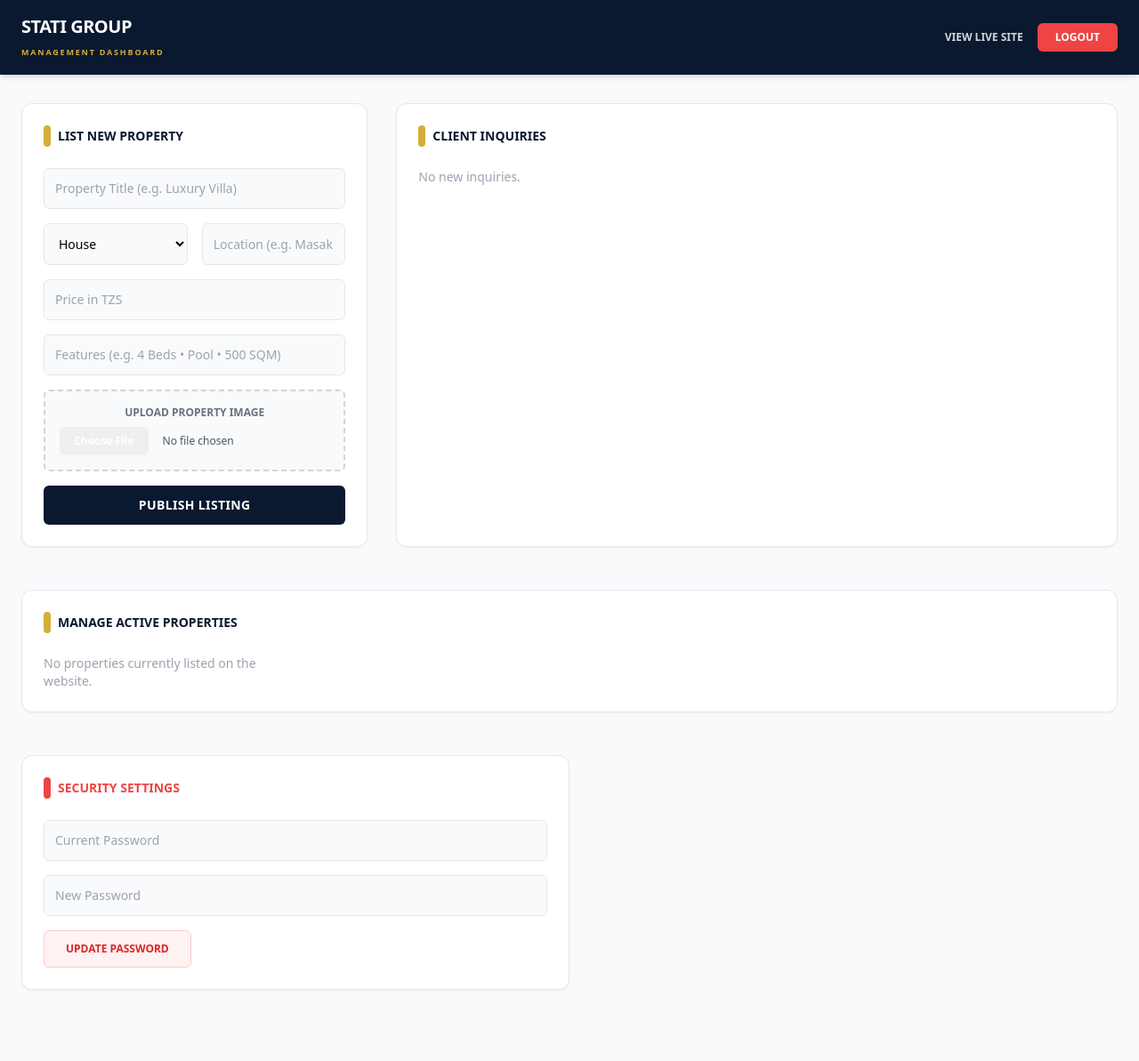
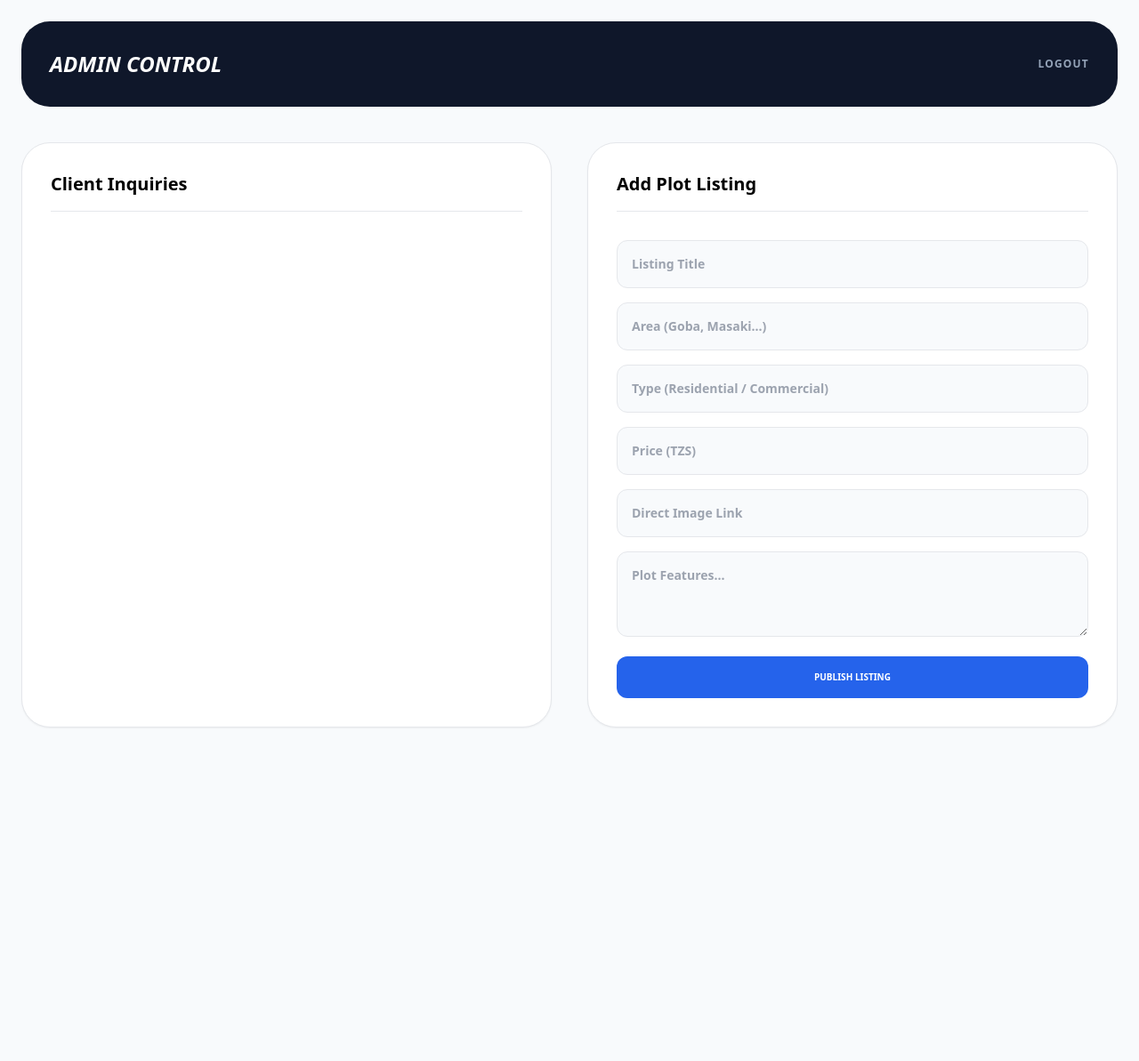
Before and after one commit to ngamilagaboniface-beep/Stati_Group, a Flask app: page /admin in a window 1280 px wide. Shown: the whole page at 89% size. After the commit the page ends 818 px from the top, so only its background shows below. Run offline with Flask 3, Linux system fonts and the light colour scheme; a user stored in the database is signed in; some libraries are stand-ins or nearby versions.

Commit message:
Update admin.html

```diff
--- a/templates/admin.html
+++ b/templates/admin.html
@@ -2,122 +2,49 @@
 <html lang="en">
 <head>
     <meta charset="UTF-8">
-    <title>Management Dashboard | Stati Group</title>
+    <title>Stati Admin Dashboard</title>
     <script src="https://cdn.tailwindcss.com"></script>
-    <style>
-        .bg-stati-blue { background-color: #0A192F; }
-        .text-stati-blue { color: #0A192F; }
-        .bg-stati-gold { background-color: #D4AF37; }
-        .text-stati-gold { color: #D4AF37; }
-    </style>
 </head>
-<body class="bg-gray-50 font-sans pb-20">
+<body class="bg-slate-50 p-6">
+    <div class="container mx-auto">
+        <div class="flex justify-between items-center mb-10 bg-slate-900 text-white p-8 rounded-[2rem]">
+            <h1 class="text-2xl font-black italic">ADMIN CONTROL</h1>
+            <a href="/logout" class="text-xs font-bold uppercase tracking-widest text-slate-400">Logout</a>
+        </div>
 
-    <header class="bg-stati-blue text-white shadow-md">
-        <div class="container mx-auto px-6 py-4 flex justify-between items-center">
-            <div>
-                <h1 class="font-black text-xl tracking-tight">STATI GROUP</h1>
-                <span class="text-stati-gold text-[9px] font-bold uppercase tracking-[0.2em]">Management Dashboard</span>
-            </div>
-            <div class="flex gap-4 items-center">
-                <a href="/" class="text-xs text-gray-300 hover:text-white uppercase font-bold hidden md:block">View Live Site</a>
-                <a href="/logout" class="bg-red-500 hover:bg-red-600 text-white px-5 py-2 rounded-md text-xs font-bold uppercase transition">Logout</a>
-            </div>
-        </div>
-    </header>
-
-    <div class="container mx-auto px-6 mt-8">
-        {% with messages = get_flashed_messages() %}
-            {% if messages %}
-            <div class="bg-green-100 border-l-4 border-green-500 text-green-700 p-4 rounded mb-8 font-bold text-sm shadow-sm">{{ messages[0] }}</div>
-            {% endif %}
-        {% endwith %}
-
-        <div class="grid grid-cols-1 lg:grid-cols-3 gap-8">
-
-            <div class="lg:col-span-1 bg-white p-6 rounded-xl shadow-sm border border-gray-200 h-fit">
-                <h2 class="text-stati-blue font-black text-sm uppercase mb-6 flex items-center gap-2">
-                    <span class="bg-stati-gold w-2 h-6 rounded-full"></span> List New Property
-                </h2>
-                <form action="/admin/upload" method="POST" enctype="multipart/form-data" class="space-y-4">
-                    <input type="text" name="title" placeholder="Property Title (e.g. Luxury Villa)" required class="w-full p-3 text-sm border border-gray-200 rounded-md bg-gray-50 outline-none focus:border-stati-gold">
-
-                    <div class="grid grid-cols-2 gap-4">
-                        <select name="type" required class="w-full p-3 text-sm border border-gray-200 rounded-md bg-gray-50 outline-none focus:border-stati-gold">
-                            <option value="House">House</option>
-                            <option value="Apartment">Apartment</option>
-                            <option value="Land">Land</option>
-                            <option value="Commercial">Commercial</option>
-                        </select>
-                        <input type="text" name="location" placeholder="Location (e.g. Masaki)" required class="w-full p-3 text-sm border border-gray-200 rounded-md bg-gray-50 outline-none focus:border-stati-gold">
+        <div class="grid grid-cols-1 lg:grid-cols-2 gap-10">
+            <div class="bg-white p-8 rounded-[2rem] shadow-sm border">
+                <h2 class="text-xl font-black mb-8 border-b pb-4">Client Inquiries</h2>
+                <div class="space-y-6">
+                    {% for i in inquiries %}
+                    <div class="p-6 bg-slate-50 rounded-2xl border">
+                        <div class="flex justify-between mb-2">
+                            <span class="font-black text-slate-900 uppercase text-xs">{{ i.customer_name }}</span>
+                            <span class="text-[9px] font-bold text-slate-400">{{ i.timestamp.strftime('%Y-%m-%d') }}</span>
+                        </div>
+                        <p class="text-xs font-bold text-slate-600">📞 {{ i.customer_phone }} | 📧 {{ i.customer_email }}</p>
+                        <div class="mt-4 p-4 bg-white rounded-xl border">
+                            <p class="text-[9px] font-black text-yellow-600 uppercase mb-2">Interested in:</p>
+                            <p class="text-xs font-medium">{{ i.selected_plots }}</p>
+                        </div>
                     </div>
-
-                    <input type="number" name="price" placeholder="Price in TZS" required class="w-full p-3 text-sm border border-gray-200 rounded-md bg-gray-50 outline-none focus:border-stati-gold">
-                    <input type="text" name="features" placeholder="Features (e.g. 4 Beds • Pool • 500 SQM)" class="w-full p-3 text-sm border border-gray-200 rounded-md bg-gray-50 outline-none focus:border-stati-gold">
-
-                    <div class="p-4 border-2 border-dashed border-gray-300 rounded-md bg-gray-50 text-center">
-                        <p class="text-xs font-bold text-gray-500 uppercase mb-2">Upload Property Image</p>
-                        <input type="file" name="file" required class="w-full text-xs text-gray-600 file:mr-4 file:py-2 file:px-4 file:rounded-md file:border-0 file:text-xs file:font-bold file:bg-stati-blue file:text-white hover:file:bg-opacity-90">
-                    </div>
-
-                    <button class="w-full bg-stati-blue text-white font-bold py-3 rounded-md hover:bg-stati-gold transition uppercase tracking-wide text-sm">Publish Listing</button>
-                </form>
-            </div>
-
-            <div class="lg:col-span-2 bg-white p-6 rounded-xl shadow-sm border border-gray-200">
-                <h2 class="text-stati-blue font-black text-sm uppercase mb-6 flex items-center gap-2">
-                    <span class="bg-stati-gold w-2 h-6 rounded-full"></span> Client Inquiries
-                </h2>
-                <div class="space-y-4 max-h-[500px] overflow-y-auto pr-2">
-                    {% for i in inquiries %}
-                    <div class="p-4 border border-gray-100 rounded-lg bg-gray-50">
-                        <div class="flex justify-between items-start mb-2">
-                            <h3 class="font-bold text-stati-blue">{{ i.client_name }} <span class="text-stati-gold ml-2">{{ i.client_phone }}</span></h3>
-                            <span class="text-[10px] text-gray-400 font-bold">{{ i.date_created.strftime('%d %b %Y, %H:%M') }}</span>
-                        </div>
-                        <p class="text-sm text-gray-600 italic">"{{ i.message }}"</p>
-                    </div>
-                    {% else %}
-                    <p class="text-sm text-gray-400">No new inquiries.</p>
                     {% endfor %}
                 </div>
             </div>
-        </div>
 
-        <div class="mt-12 bg-white p-6 rounded-xl shadow-sm border border-gray-200">
-            <h2 class="text-stati-blue font-black text-sm uppercase mb-6 flex items-center gap-2">
-                <span class="bg-stati-gold w-2 h-6 rounded-full"></span> Manage Active Properties
-            </h2>
-            <div class="grid grid-cols-1 md:grid-cols-3 lg:grid-cols-4 gap-6">
-                {% for p in properties %}
-                <div class="border border-gray-100 rounded-lg overflow-hidden relative group">
-                    <img src="{{ p.image_url }}" class="w-full h-40 object-cover">
-                    <span class="absolute top-2 left-2 bg-stati-blue text-white text-[10px] font-bold px-2 py-1 rounded">{{ p.property_type }}</span>
-                    <div class="p-4 bg-gray-50">
-                        <h3 class="font-bold text-sm text-stati-blue truncate">{{ p.title }}</h3>
-                        <p class="text-xs text-gray-500 mb-3">{{ p.location }}</p>
-                        <form action="/admin/delete/{{ p.id }}" method="POST" onsubmit="return confirm('Are you sure you want to permanently delete this listing?');">
-                            <button class="w-full bg-white border border-red-500 text-red-500 hover:bg-red-500 hover:text-white py-2 rounded text-[10px] font-black uppercase transition">Remove Property</button>
-                        </form>
-                    </div>
-                </div>
-                {% else %}
-                <p class="text-sm text-gray-400">No properties currently listed on the website.</p>
-                {% endfor %}
+            <div class="bg-white p-8 rounded-[2rem] shadow-sm border h-fit">
+                <h2 class="text-xl font-black mb-8 border-b pb-4">Add Plot Listing</h2>
+                <form action="/admin/upload" method="POST" class="space-y-4">
+                    <input type="text" name="title" placeholder="Listing Title" required class="w-full p-4 bg-slate-50 border rounded-xl outline-none font-bold text-sm">
+                    <input type="text" name="location" placeholder="Area (Goba, Masaki...)" required class="w-full p-4 bg-slate-50 border rounded-xl outline-none font-bold text-sm">
+                    <input type="text" name="type" placeholder="Type (Residential / Commercial)" required class="w-full p-4 bg-slate-50 border rounded-xl outline-none font-bold text-sm">
+                    <input type="number" name="price" placeholder="Price (TZS)" required class="w-full p-4 bg-slate-50 border rounded-xl outline-none font-bold text-sm">
+                    <input type="text" name="image_url" placeholder="Direct Image Link" required class="w-full p-4 bg-slate-50 border rounded-xl outline-none font-bold text-sm">
+                    <textarea name="features" placeholder="Plot Features..." class="w-full p-4 bg-slate-50 border rounded-xl outline-none font-bold text-sm h-24"></textarea>
+                    <button class="w-full bg-blue-600 text-white py-4 rounded-xl font-black uppercase text-[10px]">Publish Listing</button>
+                </form>
             </div>
         </div>
-
-        <div class="mt-12 bg-white p-6 rounded-xl shadow-sm border border-gray-200 md:w-1/2">
-            <h2 class="text-red-500 font-black text-sm uppercase mb-6 flex items-center gap-2">
-                <span class="bg-red-500 w-2 h-6 rounded-full"></span> Security Settings
-            </h2>
-            <form action="/admin/change_password" method="POST" class="space-y-4">
-                <input type="password" name="old_password" placeholder="Current Password" required class="w-full p-3 text-sm border border-gray-200 rounded-md bg-gray-50 outline-none focus:border-red-500">
-                <input type="password" name="new_password" placeholder="New Password" required class="w-full p-3 text-sm border border-gray-200 rounded-md bg-gray-50 outline-none focus:border-red-500">
-                <button class="bg-red-50 text-red-600 border border-red-200 font-bold py-3 px-6 rounded-md hover:bg-red-500 hover:text-white transition text-xs uppercase">Update Password</button>
-            </form>
-        </div>
-
     </div>
 </body>
 </html>
```
